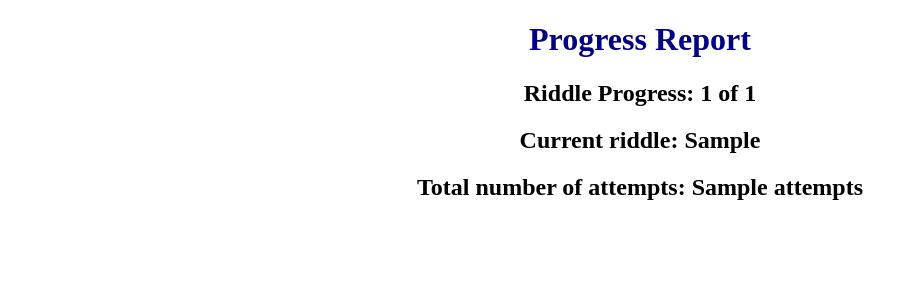
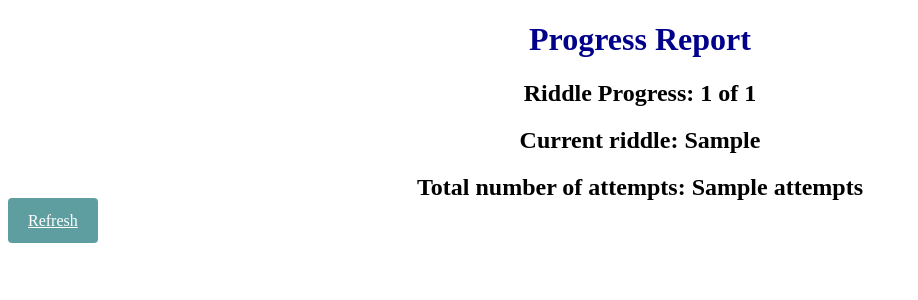
Before and after one commit to tdogcheeseparty/vermuten, a Flask app: template templates/progress.html.j2 in a window 1280 px wide. Shown: the top 300 px of the page, without its empty margins (0-918 px from the left). Run offline with Flask 2, Linux system fonts and the light colour scheme; the template is opened without the code that fills it: most values are stand-ins (such as "Sample title", 1, 10 or a date in 2020); parts of the project's set-up code (start-up, migrations or seed data) failed here and were passed over.

Commit message:
Adds refresh button to status page.

```diff
--- a/templates/progress.html.j2
+++ b/templates/progress.html.j2
@@ -17,4 +17,7 @@
 <h2>
     Total number of attempts: {{ attempts }}
 </h2>
+<div class="center">
+    <a href="/admin/progress" class="button">Refresh</a>
+</div>
 </html>
```
